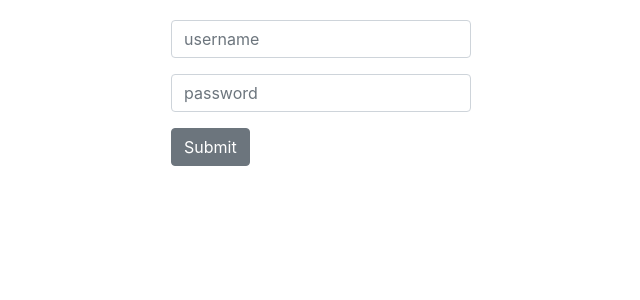
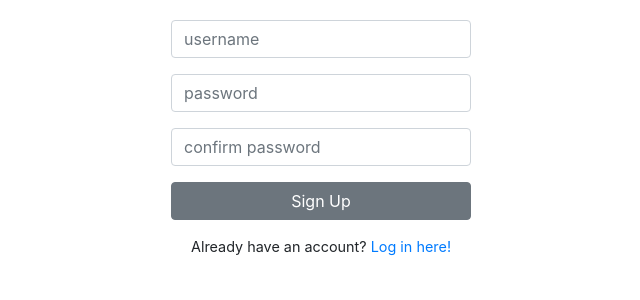
Before and after one commit to adgreenie/YouQueue, a React (Create React App) app: page /signup in a window 1280 px wide. Shown: the top 300 px of the page, without its empty margins (319-959 px from the left). Built offline with nearby package versions, Linux system fonts and the light colour scheme.

Commit message:
created fully functional signup form and added routing

```diff
--- a/src/App.js
+++ b/src/App.js
@@ -1,7 +1,7 @@
 import React, { useState, createContext } from "react";
 import Header from "./components/Header";
 import Main from "./components/Main";
-import Login from "./components/Login";
+import Switcher from "./components/welcome/Switcher";
 import "./style.scss";
 
 export const AppContext = createContext()
@@ -10,9 +10,9 @@ function App() {
   const [activeUsername, setActiveUsername] = useState(false);
 
   return (
-    <AppContext.Provider value={ {activeUsername} }>
+    <AppContext.Provider value={ {activeUsername, setActiveUsername} }>
       <Header />
-      {activeUsername ? <Main /> : <Login setActiveUsername={setActiveUsername} />}
+      {activeUsername ? <Main /> : <Switcher />}
     </AppContext.Provider>
   );
 }
--- a/src/components/Login.js
+++ b/src/components/welcome/Login.js
@@ -1,9 +1,12 @@
-import React, { useState } from "react";
+import React, { useState, useContext } from "react";
+import { AppContext } from "../../App";
 import { Form, FormGroup, Label, Input, Button } from "reactstrap";
+import { Link } from "react-router-dom";
 import bcrypt from "bcryptjs";
-import { getUserByUsername } from "../services/api-helper";
+import { getUserByUsername } from "../../services/api-helper";
 
-function Login(props) {
+function Login() {
+  const app = useContext(AppContext);
   const [username, setUsername] = useState("");
   const [password, setPassword] = useState("");
 
@@ -11,9 +14,9 @@ function Login(props) {
     e.preventDefault();
     const user = await getUserByUsername(username);
     bcrypt.compare(password, user.password, function (err, res) {
-      res ? props.setActiveUsername(username) : setPassword('')
+      res ? app.setActiveUsername(username) : setPassword('')
     });
-  };
+  }
 
   return (
     <Form className="login" onSubmit={handleSubmit}>
@@ -42,9 +45,12 @@ function Login(props) {
           value={password}
         />
       </FormGroup>
-      <Button>Submit</Button>
+      <Button>Log In</Button>
+      <p>
+        Don't have an account? <Link to="/signup">Click here to sign up!</Link>
+      </p>
     </Form>
-  );
+  )
 }
 
 export default Login;
--- /dev/null
+++ b/src/components/welcome/Signup.js
@@ -0,0 +1,93 @@
+import React, { useState, useContext } from "react";
+import { AppContext } from "../../App";
+import { Link } from "react-router-dom";
+import { Form, FormGroup, Label, Input, Button } from "reactstrap";
+import bcrypt from "bcryptjs";
+import { createUser, getUsernameExists } from "../../services/api-helper";
+
+function Signup() {
+  const app = useContext(AppContext);
+  const [username, setUsername] = useState("");
+  const [password, setPassword] = useState("");
+  const [confirm, setConfirm] = useState("");
+  const [error, setError] = useState("");
+
+  const checkValidity = async () => {
+    const isTaken = await getUsernameExists(username);
+    if (isTaken) {
+      setError("Username is taken...please select another");
+    } else if (username.length < 3) {
+      setError("Username must be at least 3 characters long");
+    } else if (password.length < 5) {
+      setError("Password must be at least 5 characters long");
+    } else if (password !== confirm) {
+      setError("Passwords do not match");
+    } else {
+      return true;
+    }
+    return false;
+  }
+
+  const handleSubmit = async (e) => {
+    e.preventDefault();
+    if (await checkValidity()) {
+      bcrypt.hash(password, 10, function (err, hash) {
+        createUser({
+          username: username,
+          password: hash
+        });
+      });
+      app.setActiveUsername(username)
+    }
+  }
+
+  return (
+    <Form className="login" onSubmit={handleSubmit}>
+      <FormGroup>
+        <Label for="usernameBox" hidden>
+          Username
+        </Label>
+        <Input
+          type="text"
+          name="username"
+          id="usernameBox"
+          placeholder="username"
+          onChange={(e) => setUsername(e.target.value)}
+        />
+      </FormGroup>
+      <FormGroup>
+        <Label for="passwordBox" hidden>
+          Password
+        </Label>
+        <Input
+          type="password"
+          name="password"
+          id="passwordBox"
+          placeholder="password"
+          onChange={(e) => setPassword(e.target.value)}
+          value={password}
+        />
+      </FormGroup>
+      <FormGroup>
+        <Label for="confirmBox" hidden>
+          Confirm Password
+        </Label>
+        <Input
+          type="password"
+          name="confirm"
+          id="confirmBox"
+          placeholder="confirm password"
+          onChange={(e) => setConfirm(e.target.value)}
+          value={confirm}
+        />
+      </FormGroup>
+      <Button>Sign Up</Button>
+      <p style={{color: 'red'}}>{error}</p>
+      <p>
+        Already have an account? <Link to="/login">Log in here!</Link>
+      </p>
+    </Form>
+  )
+}
+
+export default Signup;
--- /dev/null
+++ b/src/components/welcome/Switcher.js
@@ -0,0 +1,16 @@
+import React from "react";
+import Login from "./Login";
+import Signup from "./Signup";
+import { Route, Switch, Redirect } from "react-router-dom";
+
+function Welcome() {
+  return (
+    <Switch>
+        <Route exact path="/login" component={Login} />
+        <Route path="/signup" component={Signup} />
+        <Redirect to="/login" />
+    </Switch>
+  );
+}
+
+export default Welcome;
--- a/src/services/api-helper.js
+++ b/src/services/api-helper.js
@@ -9,58 +9,62 @@ const api = axios.create({
 export const getAllUsers = async () => {
   const resp = await api.get("/users");
   return resp.data;
-};
+}
 
 export const getUserByUsername = async (username) => {
   const resp = await api.get(`/users/username/${username}`);
-  console.log(resp.data);
   return resp.data;
-};
+}
+
+export const getUsernameExists = async (username) => {
+  const resp = await api.get(`/users/check/${username}`);
+  return resp.data;
+}
 
 export const createUser = async (user) => {
   const resp = await api.post("/users", user);
   return resp.data;
-};
+}
 
 export const updateUser = async (username, user) => {
   const resp = await api.put(`/users/username/${username}`, user);
   return resp.data;
-};
+}
 
 export const deleteUser = async (username) => {
   const resp = await api.delete(`/users/username/${username}`);
   return resp.data;
-};
+}
 
 // Post functions
 
 export const getAllPosts = async () => {
   const resp = await api.get("/posts");
   return resp.data;
-};
+}
 
 export const getPostsByUsername = async (username) => {
   const resp = await api.get(`/posts/username/${username}`);
   return resp.data;
-};
+}
 
 export const getPostById = async (id) => {
   const resp = await api.get(`/posts/id/${id}`);
   return resp.data;
-};
+}
 
 export const createPost = async (post) => {
   const resp = await api.post("/posts", post);
   return resp.data;
-};
+}
 
 export const updatePost = async (id, post) => {
   const resp = await api.put(`/posts/id/${id}`, post);
   console.log("updatePost", post);
   return resp.data;
-};
+}
 
 export const deletePost = async (id) => {
   const resp = await api.delete(`/posts/id/${id}`);
   return resp.data;
-};
+}
--- a/src/style.scss
+++ b/src/style.scss
@@ -1,4 +1,14 @@
 .login {
     width: 300px;
     margin: 20px auto;
+
+    button {
+        width: 100%;
+    }
+
+    p {
+        font-size: .9em;
+        text-align: center;
+        margin-top: 10px;
+    }
 }
```
Also changed, not shown: src/components/Home.js (+3 -7 lines), src/components/Signup.js (deleted, +0 -11 lines).
